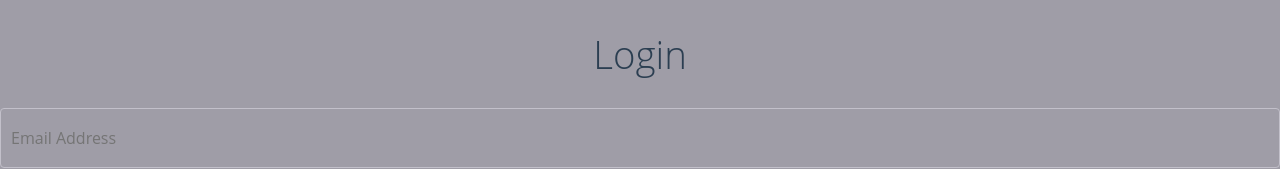
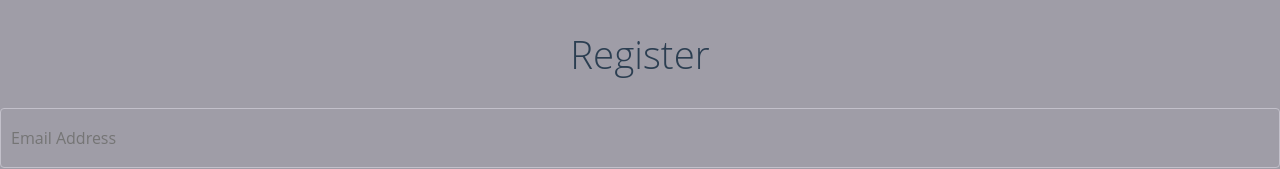
Before and after one commit to belljun3395/msa-jongjun, a website: page front/public/views/register.html in a window 1280 px wide. Shown: the top 169 px of the page. Drawn offline with nearby package versions, Linux system fonts and the light colour scheme; files that its build step writes are made by us from their sources.

Commit message:
feat(front/register.html): 오타 수정

```diff
--- a/front/public/views/register.html
+++ b/front/public/views/register.html
@@ -8,7 +8,7 @@
   </head>
     <body>
     <div id="register-form-wrap">
-      <h2>Login</h2>
+      <h2>Register</h2>
       <form id="register-form" method="post" action = "http://localhost:8081/members/join">
         <p>
         <input type="text" id="email" name="email" placeholder="Email Address" required><i class="validation"><span></span><span></span></i>
```
